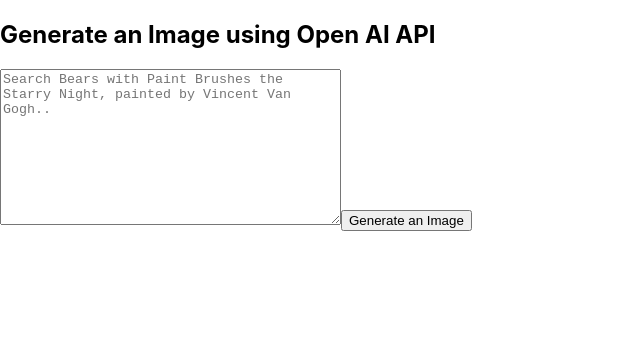
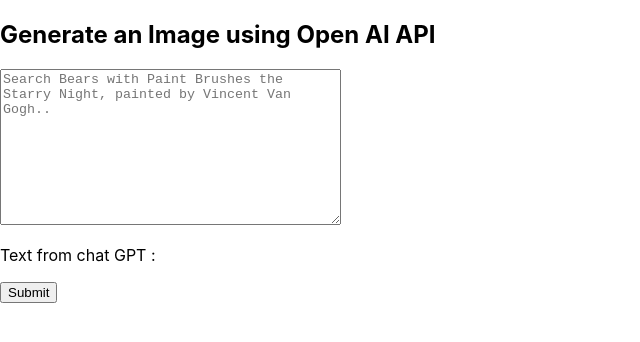
Before and after one commit to StephBaccam/Generate-Story-OpenAI, a React (Create React App) app: page / in a window 1280 px wide. Shown: the top 342 px of the page, without its empty margins (0-640 px from the left). Built offline with nearby package versions, Linux system fonts and the light colour scheme; no server answers.

Commit message:
Génération d'une image et d'une petite histoire en fonction d'un seul paramètre

```diff
--- a/package.json
+++ b/package.json
@@ -6,6 +6,10 @@
     "@testing-library/jest-dom": "^5.16.5",
     "@testing-library/react": "^13.4.0",
     "@testing-library/user-event": "^13.5.0",
+    "axios": "^1.3.5",
+    "body-parser": "^1.20.2",
+    "cors": "^2.8.5",
+    "express": "^4.18.2",
     "openai": "^3.2.1",
     "react": "^18.2.0",
     "react-dom": "^18.2.0",
--- a/src/App.js
+++ b/src/App.js
@@ -1,32 +1,54 @@
 import { useState } from "react";
 import { Configuration, OpenAIApi } from "openai";
 import "./App.css";
+import axios from "axios";
 
 function App() {
   const [prompt, setPrompt] = useState("");
-  const [result, setResult] = useState("");
+  const [response, setResponse] = useState("");
+  const [responseText, setResponseText] = useState("");
   const [loading, setLoading] = useState(false);
   const [placeholder, setPlaceholder] = useState(
     "Search Bears with Paint Brushes the Starry Night, painted by Vincent Van Gogh.."
   );
 
-  const configuration = new Configuration({
-    apiKey: process.env.REACT_APP_OPENAI_API_KEY,
-  });
-
-  const openai = new OpenAIApi(configuration);
+  const handleSubmit = (e) => {
+    e.preventDefault();
+    setLoading(true);
+    generateImage();
+    generateText();
+    setLoading(false);
+  }
 
   const generateImage = async () => {
     setPlaceholder(`Search ${prompt}..`);
     setLoading(true);
-    const res = await openai.createImage({
-      prompt: prompt,
-      n: 1,
-      size: "512x512",
-    });
-    setLoading(false);
-    setResult(res.data.data[0].url);
+    // Send a request to the server with the prompt
+    axios
+      .post("http://localhost:8081/image", { prompt })
+      .then((res) => {
+        // Update the response state with the server's response
+        setResponse(res.data);
+      })
+      .catch((err) => {
+        console.error(err);
+      });
   };
+
+  const generateText = () => {
+    setLoading(true)
+    // Send a request to the server with the prompt
+    axios
+      .post("http://localhost:8081/chat", { prompt })
+      .then((res) => {
+        // Update the response state with the server's response
+        setResponseText(res.data);
+      })
+      .catch((err) => {
+        console.error(err);
+      });
+  };
+
   return (
     <div>
       {loading ? (
@@ -40,7 +62,7 @@
       ) : (
         <>
           <h2>Generate an Image using Open AI API</h2>
-
+          <form onSubmit={handleSubmit}>
           <textarea
             // className="app-input"
             placeholder={placeholder}
@@ -48,12 +70,17 @@
             rows="10"
             cols="40"
           />
-          <button onClick={generateImage}>Generate an Image</button>
-          {result.length > 0 ? (
-            <img src={result} alt="result" />
+          {response.length > 0 ? (
+            <img src={response} alt="result" />
           ) : (
             <></>
           )}
+
+          <p>Text from chat GPT : {responseText}</p>
+          <button type="submit">Submit</button>
+          </form>
+
+
         </>
       )}
     </div>
```
Also changed, not shown: src/server.js (added, +50 -0 lines), 1 other file (tests, documents, lock files or other folders).
